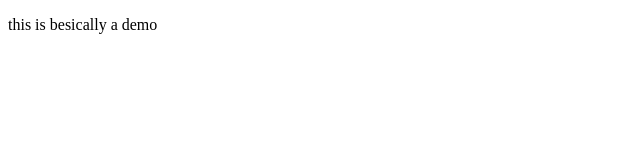
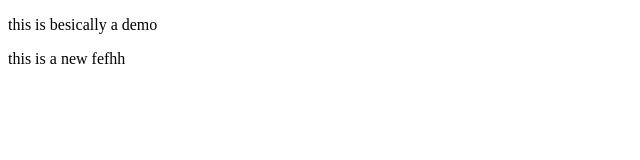
Before and after one commit to AbhayTripathi8090/localrepo, a plain HTML site: page index.html in a window 1280 px wide. Shown: the whole page, without its empty margins (0-640 px from the left). Drawn offline with Linux system fonts and the light colour scheme.

Commit message:
added new feature

```diff
--- a/index.html
+++ b/index.html
@@ -7,5 +7,6 @@
 </head>
 <body>
     <p>this is besically a demo</p>
+    <p>this is a new fefhh</p>
 </body>
 </html>
```
